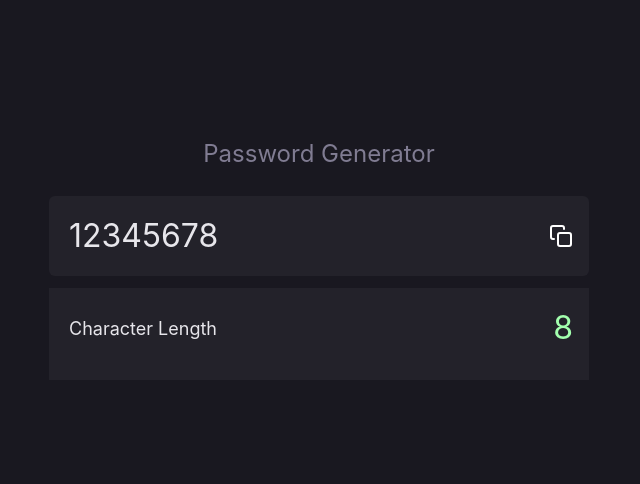
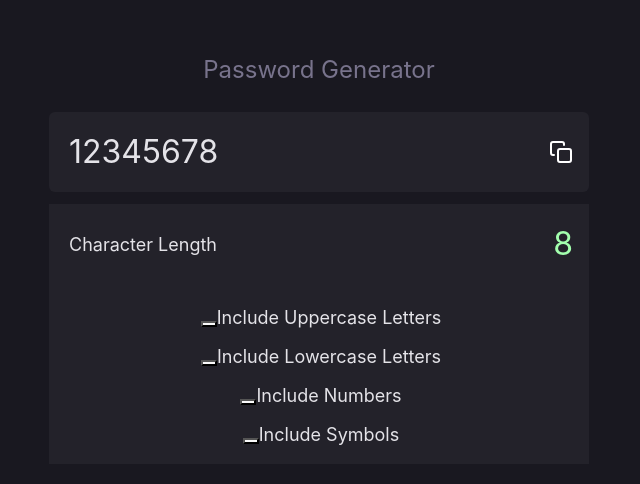
Before and after one commit to jhongyu/password-generator, a React (Vite) app: page / in a window 1280 px wide. Shown: the part 142-626 px from the top of the page, without its empty margins (321-961 px from the left). Built offline with nearby package versions, Linux system fonts and the light colour scheme.

Commit message:
add conditions control element

```diff
--- a/package.json
+++ b/package.json
@@ -10,6 +10,7 @@
     "preview": "vite preview"
   },
   "dependencies": {
+    "@radix-ui/react-checkbox": "^1.0.4",
     "@radix-ui/react-slider": "^1.1.2",
     "react": "^18.2.0",
     "react-dom": "^18.2.0",
--- a/src/App.css
+++ b/src/App.css
@@ -81,3 +81,10 @@ main {
 .length-input > input {
   width: 100%;
 }
+
+.conditions-wrapper {
+  margin-block-start: 24px;
+  display: flex;
+  flex-direction: column;
+  gap: 12px;
+}
--- a/src/App.tsx
+++ b/src/App.tsx
@@ -1,11 +1,45 @@
 import { useState } from 'react';
 import { Copy } from 'react-feather';
 import Slider from './components/Slider';
+import ConditionItem from './components/ConditionItem';
 import './App.css';
+
+type ConditionId = 'uppercase' | 'lowercase' | 'number' | 'symbol';
+interface Condition {
+  id: ConditionId;
+  value: string;
+}
+const conditions: Condition[] = [
+  {
+    id: 'uppercase',
+    value: 'Include Uppercase Letters',
+  },
+  {
+    id: 'lowercase',
+    value: 'Include Lowercase Letters',
+  },
+  {
+    id: 'number',
+    value: 'Include Numbers',
+  },
+  {
+    id: 'symbol',
+    value: 'Include Symbols',
+  },
+];
 
 function App() {
   const [passwordGenerated, setPasswordGenerated] = useState(false);
   const [passwordLength, setPasswordLength] = useState([8]);
+  const [selectedCondition, setSelectedCondition] = useState<ConditionId[]>([]);
+
+  const handleChange = (selected: boolean, id: ConditionId) => {
+    if (selected && !selectedCondition.includes(id)) {
+      setSelectedCondition([...selectedCondition, id]);
+    } else if (!selected && selectedCondition.includes(id)) {
+      setSelectedCondition(selectedCondition.filter((item) => item !== id));
+    }
+  };
 
   return (
     <main>
@@ -33,6 +67,18 @@ function App() {
             />
           </div>
         </div>
+        <div className="conditions-wrapper">
+          {conditions.map(({ id, value }) => (
+            <ConditionItem
+              key={id}
+              id={id}
+              selected={selectedCondition.includes(id)}
+              onChange={(selected) => handleChange(selected, id)}
+            >
+              {value}
+            </ConditionItem>
+          ))}
+        </div>
       </div>
     </main>
   );
--- /dev/null
+++ b/src/components/ConditionItem/ConditionItem.module.scss
@@ -0,0 +1,39 @@
+.condition-item {
+  display: flex;
+  align-items: center;
+  gap: 16px;
+
+  .checkbox-root {
+    --line: 20px;
+
+    display: flex;
+    justify-content: center;
+    align-items: center;
+    width: var(--line);
+    height: var(--line);
+    border: 2px solid var(--color-gray-100);
+    background-color: transparent;
+    padding: 0;
+    cursor: pointer;
+
+    &:hover {
+      border-color: var(--color-green);
+    }
+
+    &:focus {
+      box-shadow: 0 0 0 2px var(--color-gray-500);
+      outline: none;
+    }
+
+    .checkbox-indicator {
+      width: var(--line);
+      height: var(--line);
+      background-color: var(--color-green);
+    }
+  }
+
+  .label {
+    font-size: var(--text-body-medium);
+    cursor: pointer;
+  }
+}
--- /dev/null
+++ b/src/components/ConditionItem/ConditionItem.tsx
@@ -0,0 +1,38 @@
+import { ReactNode } from 'react';
+import * as Checkbox from '@radix-ui/react-checkbox';
+import { Check as CheckIcon } from 'react-feather';
+import classes from './ConditionItem.module.scss';
+
+interface ConditionItemProps {
+  id: string;
+  children: ReactNode;
+  selected: boolean;
+  onChange: (value: boolean) => void;
+}
+
+function ConditionItem({
+  id,
+  children,
+  selected,
+  onChange,
+}: ConditionItemProps) {
+  return (
+    <div className={classes.conditionItem}>
+      <Checkbox.Root
+        className={classes.checkboxRoot}
+        id={id}
+        checked={selected}
+        onCheckedChange={onChange}
+      >
+        <Checkbox.Indicator className={classes.checkboxIndicator}>
+          <CheckIcon className={classes.checkboxIcon} size={20} />
+        </Checkbox.Indicator>
+      </Checkbox.Root>
+      <label className={classes.label} htmlFor={id}>
+        {children}
+      </label>
+    </div>
+  );
+}
+
+export default ConditionItem;
--- /dev/null
+++ b/src/components/ConditionItem/index.ts
@@ -0,0 +1,2 @@
+export * from './ConditionItem';
+export { default } from './ConditionItem';
--- a/src/components/Slider/Slider.module.scss
+++ b/src/components/Slider/Slider.module.scss
@@ -27,10 +27,12 @@
     background-color: var(--color-gray-100);
     border-radius: 50%;
 
-    &:hover {
+    &:hover,
+    &:focus {
       background-color: var(--color-dark-700);
       border: 3px solid var(--color-green);
     }
+
     &:focus {
       outline: none;
     }
--- a/src/index.css
+++ b/src/index.css
@@ -16,8 +16,9 @@
   --color-white: hsl(0, 100%, 100%);
   --color-dark-900: hsl(248, 15%, 11%);
   --color-dark-700: hsl(248, 10%, 15%);
-  --color-gray-900: hsl(251, 9%, 53%);
-  --color-gray-100: hsl(252, 11%, 91%);
+  --color-gray-900: hsl(252, 10%, 50%);
+  --color-gray-500: hsl(252, 10%, 70%);
+  --color-gray-100: hsl(252, 10%, 90%);
   --color-green: hsl(127, 100%, 82%);
 
   --text-heading-large: calc(32 / 16 * 1rem);
@@ -29,6 +30,10 @@
 *::before,
 *::after {
   box-sizing: border-box;
+}
+
+* {
+  margin: 0;
 }
 
 body {
@@ -45,29 +50,6 @@ h1 {
   line-height: 1.1;
 }
 
-button {
-  border-radius: 8px;
-  border: 1px solid transparent;
-  padding: 0.6em 1.2em;
-  font-size: 1em;
-  font-weight: 500;
-  font-family: inherit;
-  background-color: #1a1a1a;
-  cursor: pointer;
-  transition: border-color 0.25s;
-}
-button:hover {
-  border-color: #646cff;
-}
-button:focus,
-button:focus-visible {
-  outline: 4px auto -webkit-focus-ring-color;
-}
-
-p {
-  margin: 0;
-}
-
 @media (prefers-color-scheme: light) {
   :root {
     color: #213547;
```
Also changed, not shown: 1 other file (tests, documents, lock files or other folders).
